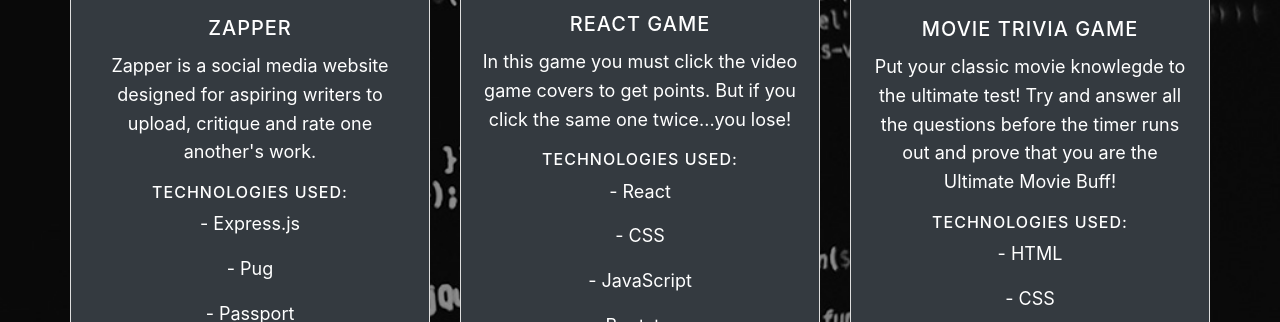
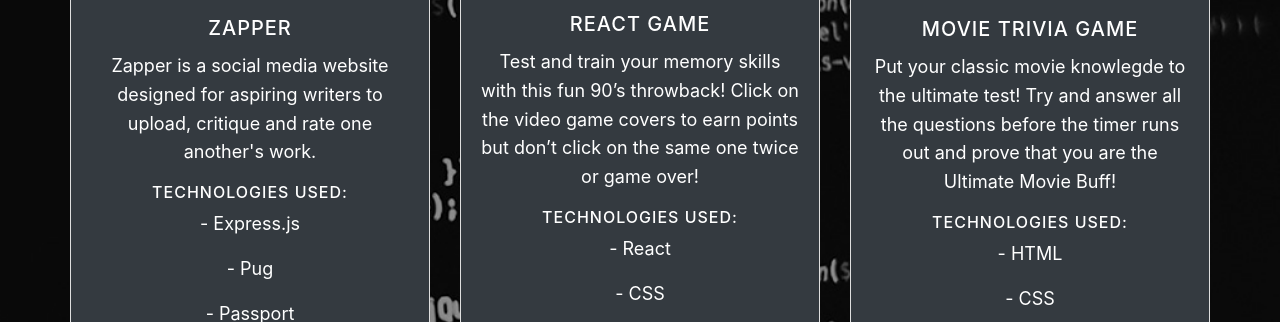
Before and after one commit to chriserb614/ChrisErb-Portfolio, a website with bundled scripts: page index.html in a window 1280 px wide. Shown: the part 1732-2054 px from the top of the page. Built offline with nearby package versions, Linux system fonts and the light colour scheme.

Commit message:
Game Description

```diff
--- a/index.html
+++ b/index.html
@@ -109,7 +109,7 @@
               <img class="card-img-top" src="./img/clickyGamePic.png" alt="Card image cap">
               <div class="card-body bg-dark">
                 <h5 class="card-title">React Game</h5>
-                <p class="card-text">In this game you must click the video game covers to get points. But if you click the same one twice...you lose!</p>
+                <p class="card-text">Test and train your memory skills with this fun 90’s throwback! Click on the video game covers to earn points but don’t click on the same one twice or game over! </p>
                 <h6>Technologies Used:</h6>
                 <p>- React</p>
                 <p>- CSS</p>
```
